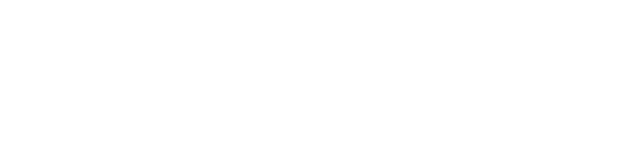
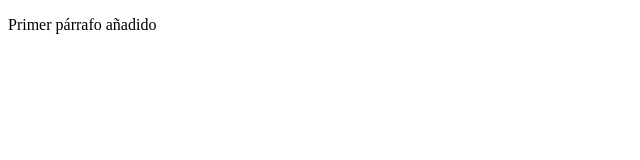
Before and after one commit to hanllel/proyecto1, a plain HTML site: page index.html in a window 1280 px wide. Shown: the whole page, without its empty margins (0-640 px from the left). Drawn offline with Linux system fonts and the light colour scheme.

Commit message:
Segundo cambio

```diff
--- a/index.html
+++ b/index.html
@@ -7,6 +7,6 @@
     <title>Ejercicio Control de Versiones 1</title>
 </head>
 <body>
-
+    <p>Primer párrafo añadido</p>
 </body>
 </html>
```
